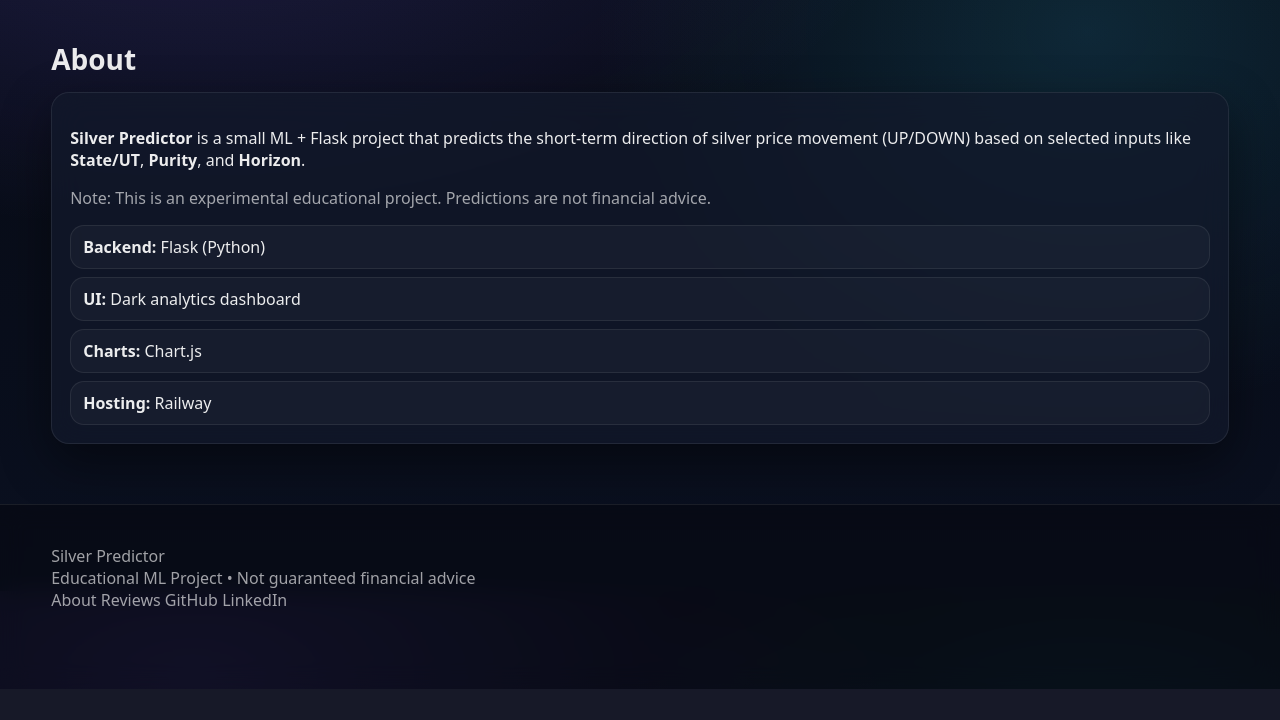
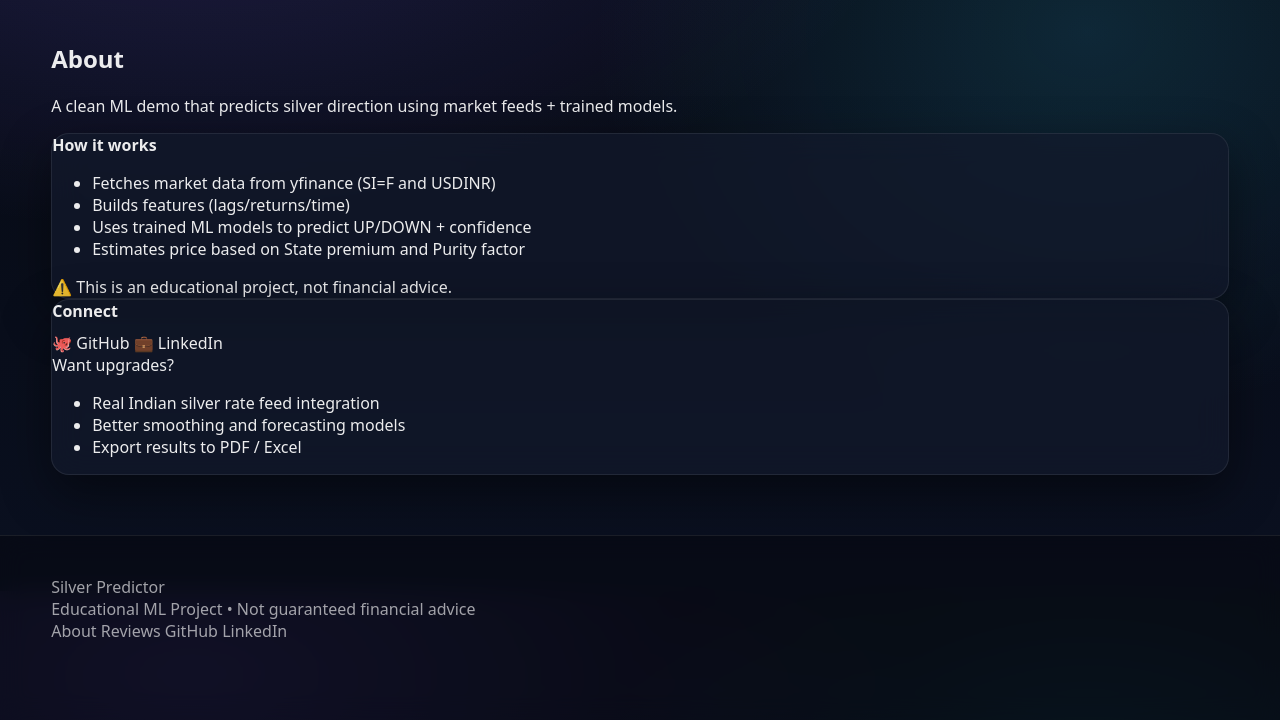
Before and after one commit to Bhavy123321/Silver-Price-Predictor, a Flask app: page /about in a window 1280 px wide. Shown: the part 209-929 px from the top of the page. Before the commit the page ends 898 px from the top, so only its background shows below. Run offline with Flask 3, Linux system fonts and the light colour scheme; parts of the project's set-up code (start-up, migrations or seed data) failed here and were passed over.

Commit message:
Update about.html

```diff
--- a/templates/about.html
+++ b/templates/about.html
@@ -2,22 +2,40 @@
 {% block content %}
 
 <section class="page">
-  <h2 class="page-title">About</h2>
-  <div class="card page-card">
-    <p>
-      <b>Silver Predictor</b> is a small ML + Flask project that predicts the short-term
-      direction of silver price movement (UP/DOWN) based on selected inputs like
-      <b>State/UT</b>, <b>Purity</b>, and <b>Horizon</b>.
-    </p>
-    <p class="muted">
-      Note: This is an experimental educational project. Predictions are not financial advice.
-    </p>
+  <div class="page-head">
+    <h1 class="h1">About</h1>
+    <p class="lead">A clean ML demo that predicts silver direction using market feeds + trained models.</p>
+  </div>
 
-    <div class="stack">
-      <div class="stack-item"><b>Backend:</b> Flask (Python)</div>
-      <div class="stack-item"><b>UI:</b> Dark analytics dashboard</div>
-      <div class="stack-item"><b>Charts:</b> Chart.js</div>
-      <div class="stack-item"><b>Hosting:</b> Railway</div>
+  <div class="grid2-page">
+    <div class="card">
+      <div class="card-title">How it works</div>
+      <ul class="bullets">
+        <li>Fetches market data from yfinance (SI=F and USDINR)</li>
+        <li>Builds features (lags/returns/time)</li>
+        <li>Uses trained ML models to predict UP/DOWN + confidence</li>
+        <li>Estimates price based on State premium and Purity factor</li>
+      </ul>
+      <div class="note" style="margin-top:12px;">
+        ⚠️ This is an educational project, not financial advice.
+      </div>
+    </div>
+
+    <div class="card">
+      <div class="card-title">Connect</div>
+      <div class="actions">
+        <a class="action" href="{{ social.github }}" target="_blank" rel="noopener">🐙 GitHub</a>
+        <a class="action" href="{{ social.linkedin }}" target="_blank" rel="noopener">💼 LinkedIn</a>
+      </div>
+
+      <div class="divider"></div>
+
+      <div class="card-sub">Want upgrades?</div>
+      <ul class="bullets">
+        <li>Real Indian silver rate feed integration</li>
+        <li>Better smoothing and forecasting models</li>
+        <li>Export results to PDF / Excel</li>
+      </ul>
     </div>
   </div>
 </section>
```
